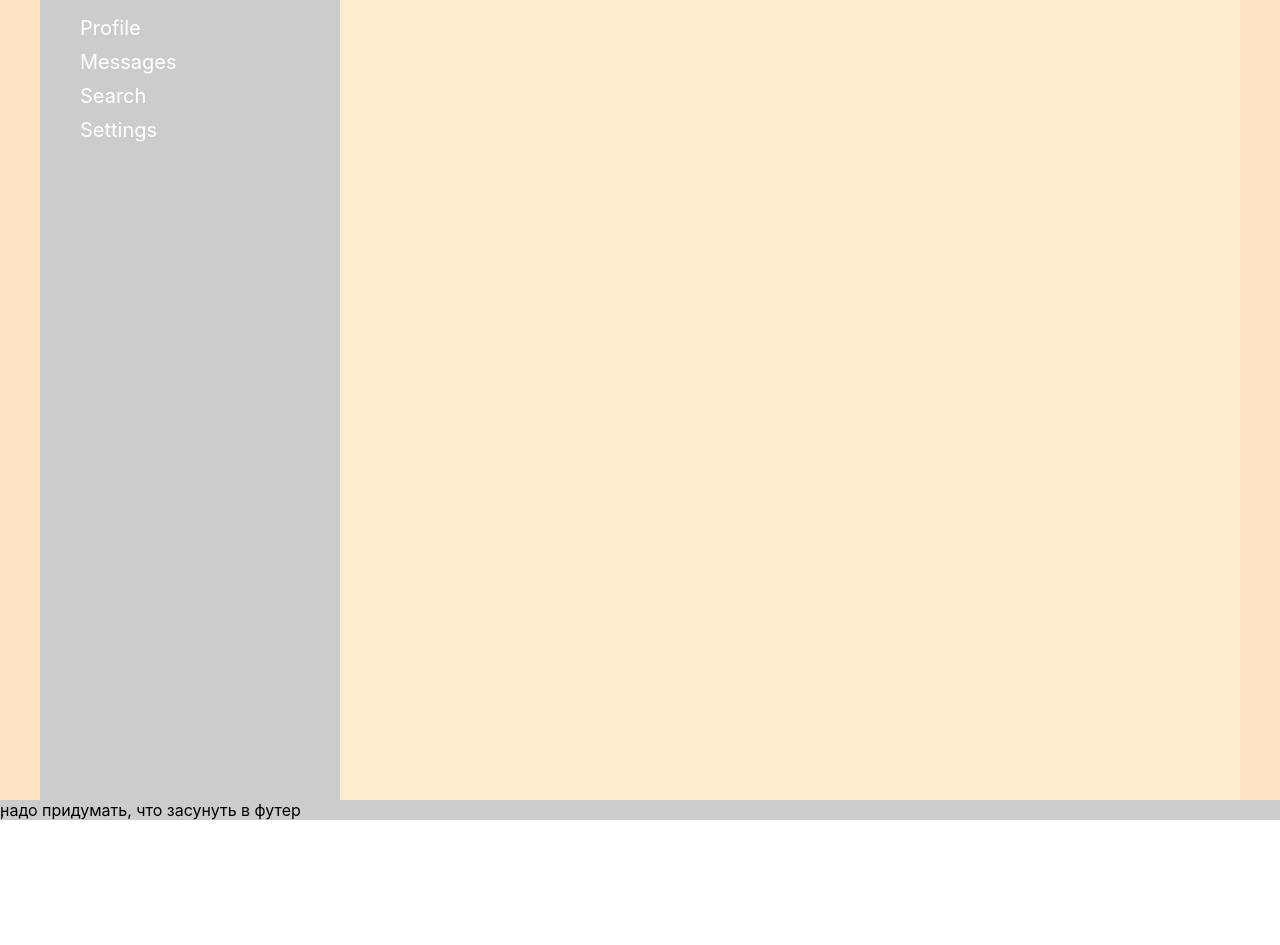
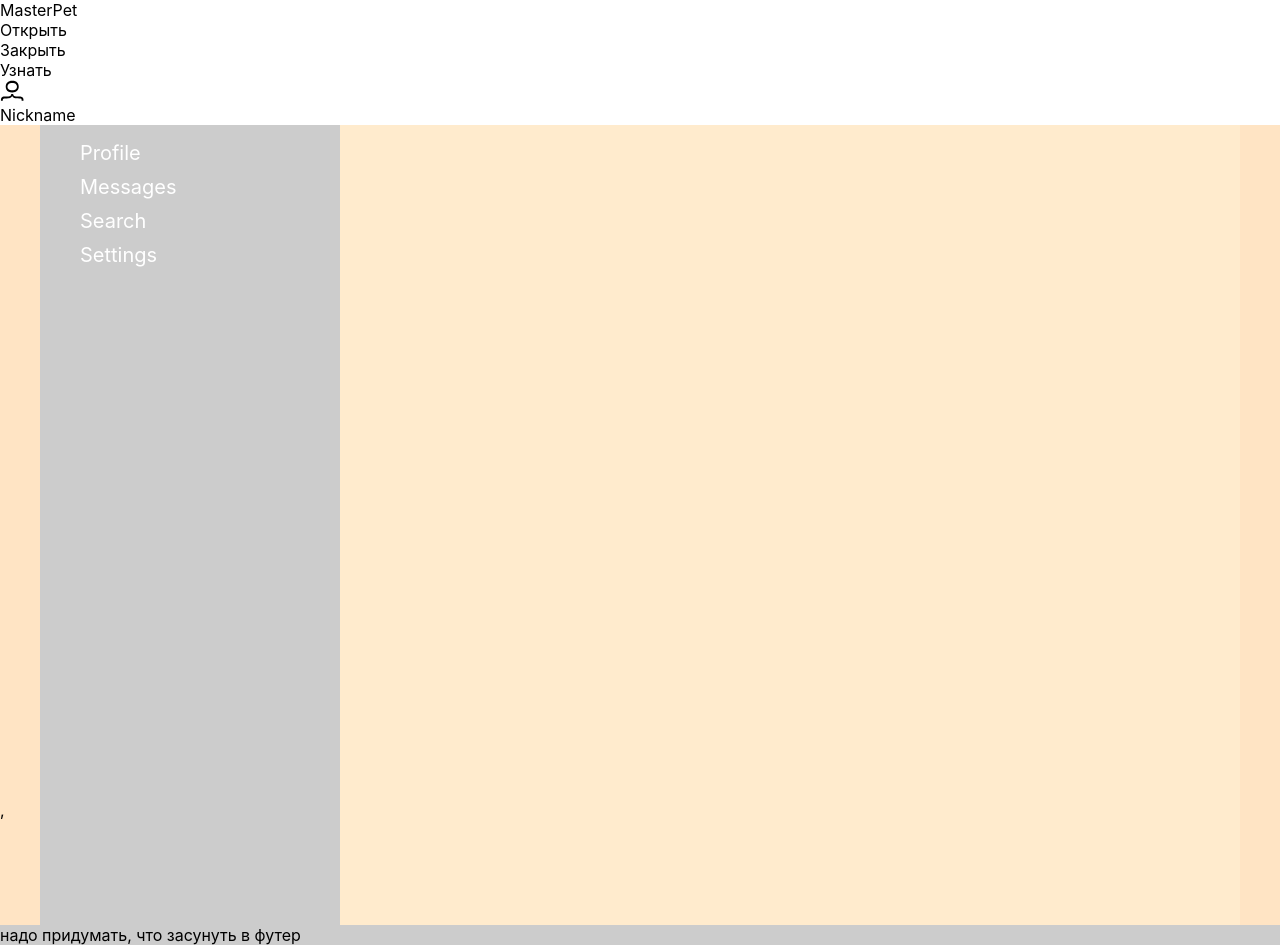
Before and after one commit to nastjazzz/final_project, a React (Create React App) app: page / in a window 1280 px wide. Before the commit the page ends 820 px from the top, so only its background shows below. Built offline with nearby package versions, Linux system fonts and the light colour scheme.

Commit message:
Added html

```diff
--- a/src/components/Header/Header.jsx
+++ b/src/components/Header/Header.jsx
@@ -1,11 +1,36 @@
 import React from 'react';
 import styles from './Header.module.css';
-// import profileImg from './user.svg';
+import profileImg from './user.svg';
 
 function Header() {
 	return (
 		<nav className={styles.nav}>
-
+			<div className={`${styles.nav__wrapper} ${styles.flex__row}`}>
+				<div className={styles.left__header}>
+					<div className={`${styles.logo__wrapper} ${styles.flex__row}`}>
+						<div className={styles.logo__wrapper}>
+							<div id={styles.text__logo}>MasterPet</div>
+						</div>
+					</div>
+					<div className={`${styles.menu__wrapper} ${styles.flex__row}`}>
+						<div className={styles.link__wrapper}>
+							Открыть
+						</div>
+						<div className={styles.link__wrapper}>
+							Закрыть
+						</div>
+						<div className={styles.link__wrapper}>
+							Узнать
+						</div>
+					</div>
+				</div>
+				<div className={`${styles.profile__wrapper} ${styles.flex__row}`}>
+					<div className={styles.avatar__wrapper}>
+						<img src={profileImg} />
+					</div>
+					<div className={styles.nickname}>Nickname</div>
+				</div>
+			</div>
 		</nav>
 	)
 }
```
